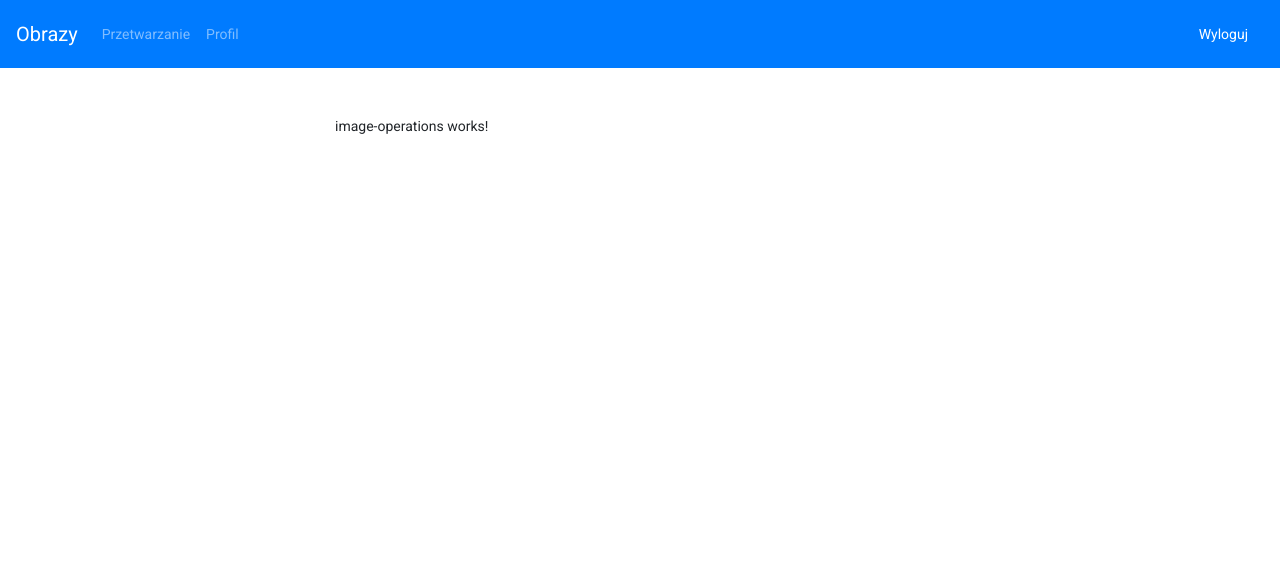
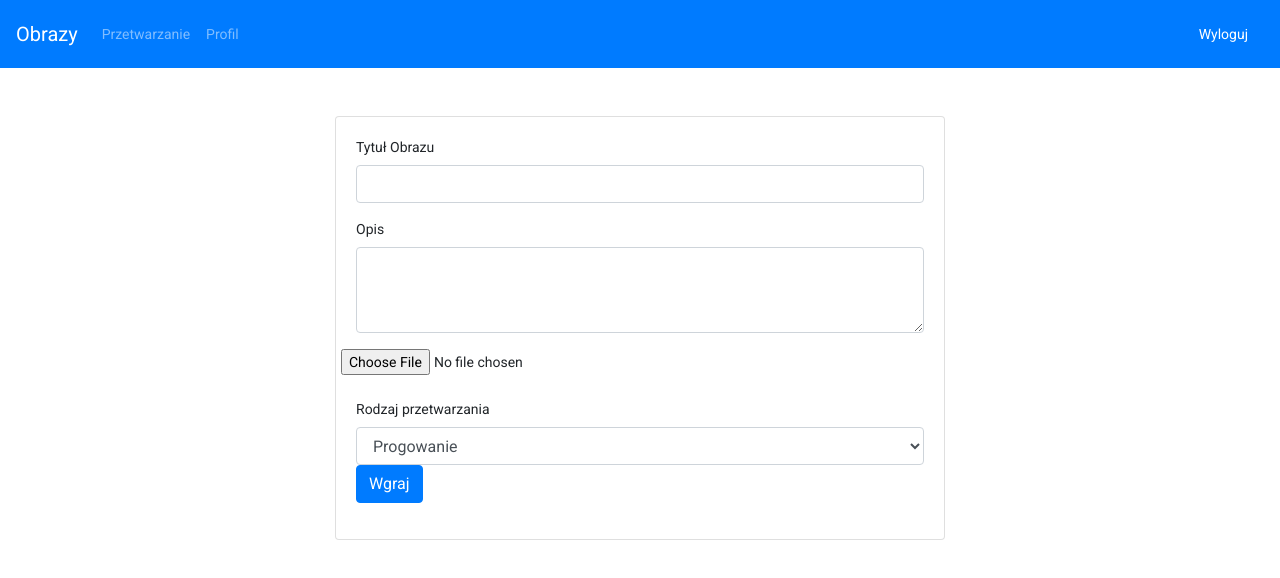
Before and after one commit to MaciekGolowkin/PracaMagisterskaGui, an Angular app: page /imageoperations in a window 1280 px wide. Shown: the top 578 px of the page. Built offline with nearby package versions, Linux system fonts and the light colour scheme.

Commit message:
Przygotowanie widoku dodawania obrazu

```diff
--- a/src/app/application-body/image-operations/image-operations.component.html
+++ b/src/app/application-body/image-operations/image-operations.component.html
@@ -1,3 +1,34 @@
 <div class="col-md-6 offset-md-3 mt-5">
-    <p>image-operations works!</p>
+    <div class="card">
+        <div class="card-body">
+            <form>
+                <div class="form-group">
+                    <label >Tytuł Obrazu</label>
+                    <input type="text" formControlName="TitleInput" class="form-control"/>
+                </div>
+                <div class="form-group">
+                    <label for="DescribeTextArea">Opis</label>
+                    <textarea class="form-control" id="DescribeTextArea" rows="3"></textarea>
+                </div>
+                <div class="row">
+                    <input style="width: 100%; height: 50px;" type="file" capture="camera" accept="image/*" id="cameraInput" name="cameraInput">
+                </div>
+                  <!-- <label class="image-upload-container btn btn-bwm">
+                    <span>Select Image</span>
+                    <input #imageInput
+                           type="file"
+                           accept="image/*"
+                           (change)="processFile(imageInput)">
+                  </label> -->
+                <div class="form-group">
+                    <label for="inputState">Rodzaj przetwarzania</label>
+                    <select id="inputState" class="form-control">
+                        <option selected>Progowanie</option>
+                        <option>Rozrost obszaru</option>
+                    </select>
+                    <button routerLink="../home" class="btn btn-primary"> Wgraj </button>
+                </div>
+            </form>
+        </div>
+    </div>
 </div>
```
